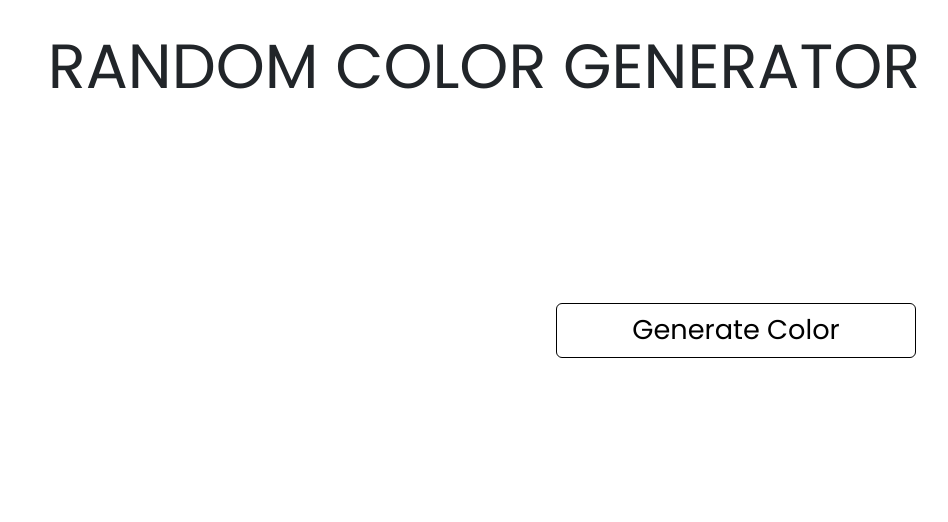
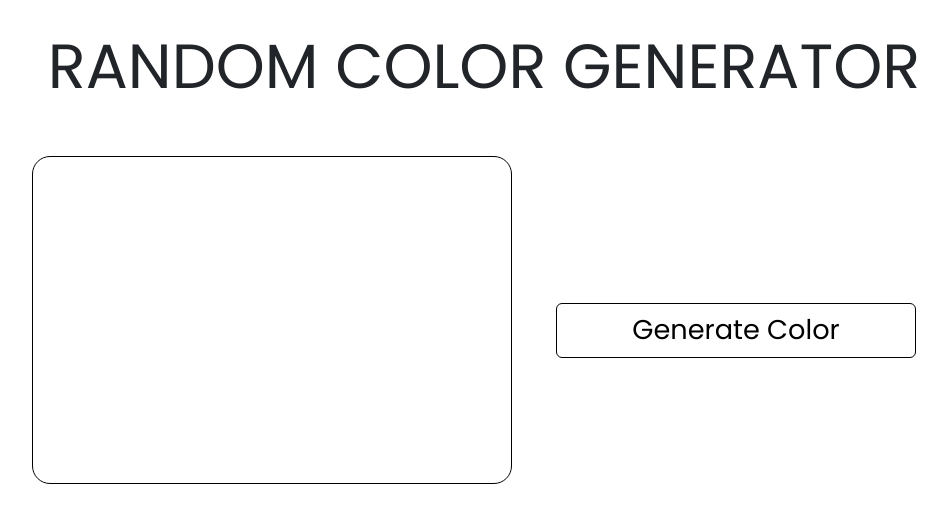
Before and after one commit to suryadash0967/ColorGenerator, a plain HTML site: page index.html in a window 1280 px wide. Shown: the whole page, without its empty margins (156-1104 px from the left). Drawn offline with nearby package versions, Linux system fonts and the light colour scheme.

Commit message:
color-box updated

```diff
--- a/style.css
+++ b/style.css
@@ -20,6 +20,8 @@ body {
 }
 
 .color-box {
+    border: 1px solid black;
+    border-radius: 18px;
     height: 20.5rem;
     width: 30rem;
 }
```
